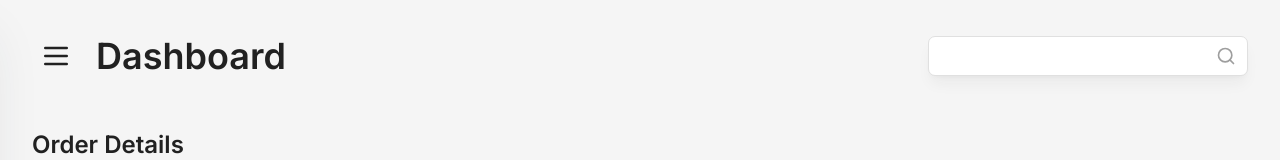
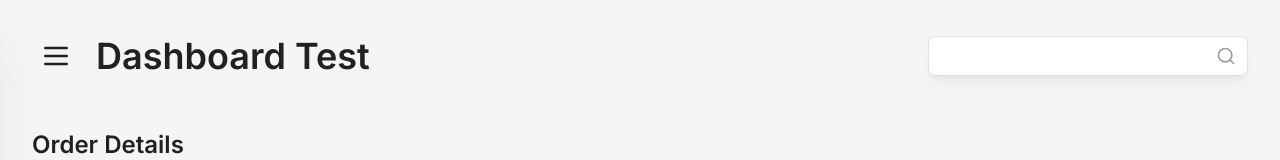
Before and after one commit to myco27/grg_admin, a React (Vite) app: page /dashboard in a window 1280 px wide. Shown: the top 160 px of the page. Built offline with nearby package versions, Linux system fonts and the light colour scheme.

Commit message:
"Update Header component to display 'Dashboard Test' instead of 'Dashboard'"

```diff
--- a/src/components/Header.jsx
+++ b/src/components/Header.jsx
@@ -12,7 +12,7 @@ export default function Header() {
       <div className="flex items-center gap-4 w-full md:w-auto">
         <Sidebar />
         <Typography variant="h2" className="text-gray-900">
-          Dashboard
+          Dashboard Test
         </Typography>
       </div>
 
```
